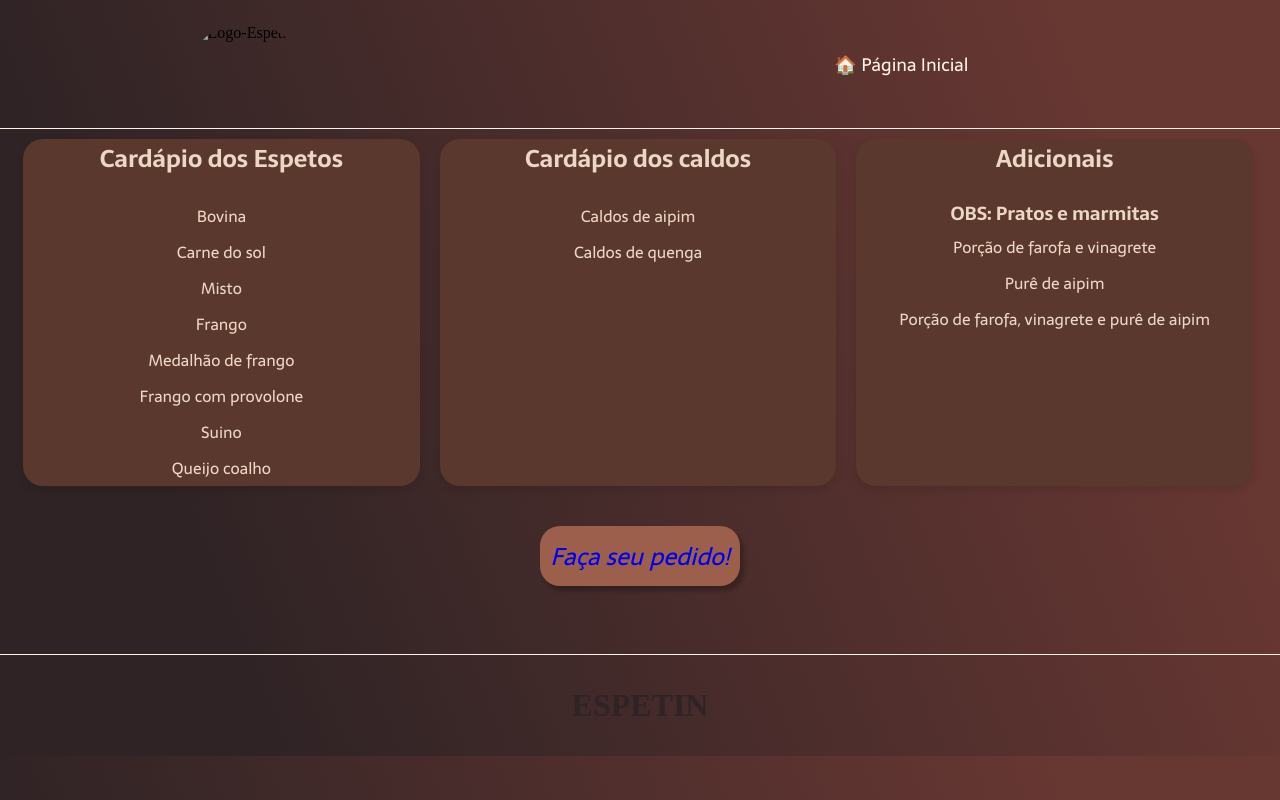
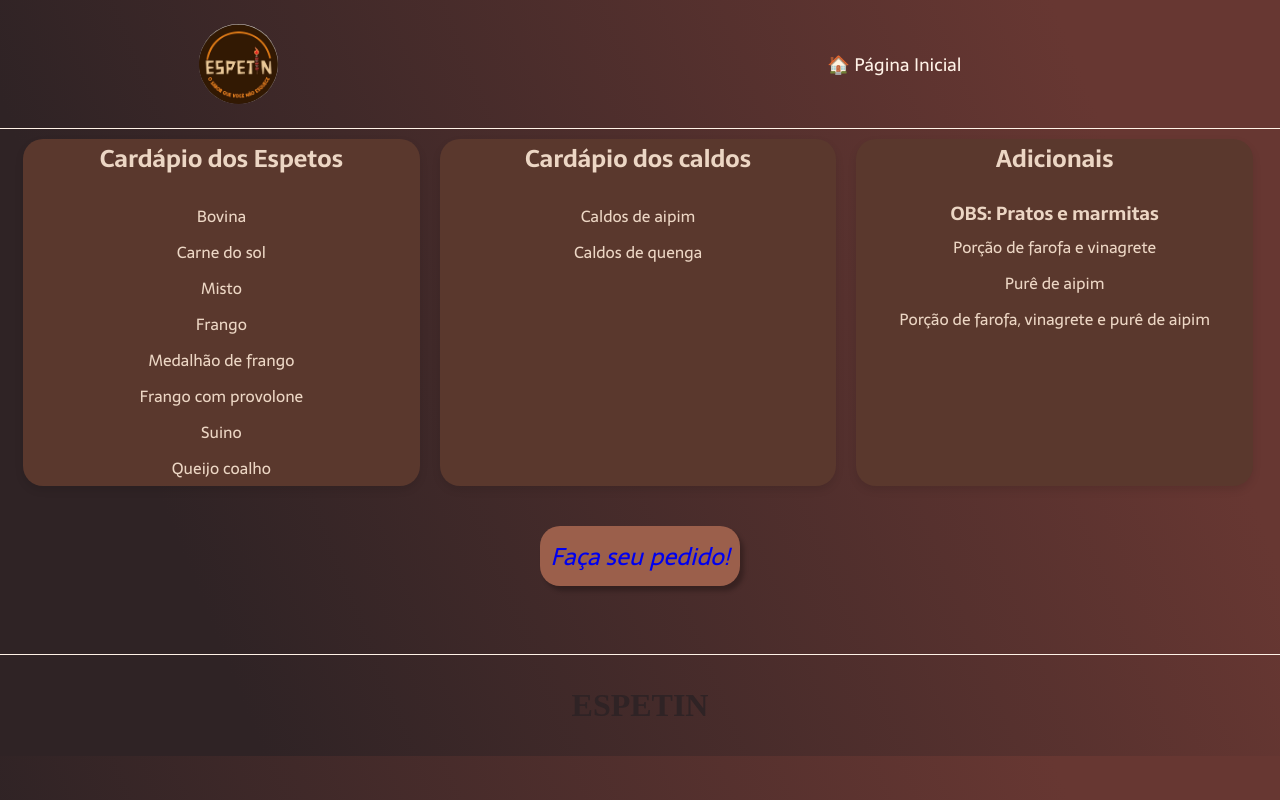
Before and after one commit to MonycLAC/Espetin, a plain HTML site: page cardapio.html in a window 1280 px wide. Drawn offline with nearby package versions, Linux system fonts and the light colour scheme.

Commit message:
Update cardapio.html

```diff
--- a/cardapio.html
+++ b/cardapio.html
@@ -10,7 +10,7 @@
 </head>
 <body>
     <header class="cabecalho">
-        <img class="cabecalho-imagem" src="./src/Imagem do WhatsApp de 2024-04-25 à(s) 20.27.50_632629bc.jpg" alt="Logo-Espettin">
+        <img class="cabecalho-imagem" src="https://github.com/MonycLAC/Espetin/blob/main/Imagem%20do%20WhatsApp%20de%202024-04-25%20%C3%A0(s)%2020.27.50_632629bc.jpg?raw=true" alt="Logo-Espettin">
         <nav class="cabecalho-menu-container">
             <a href="./index.html" title="voltar a pagina inicial!" class="cabecalho-menu-item"> 🏠 Página Inicial</a>
         </nav>
```
